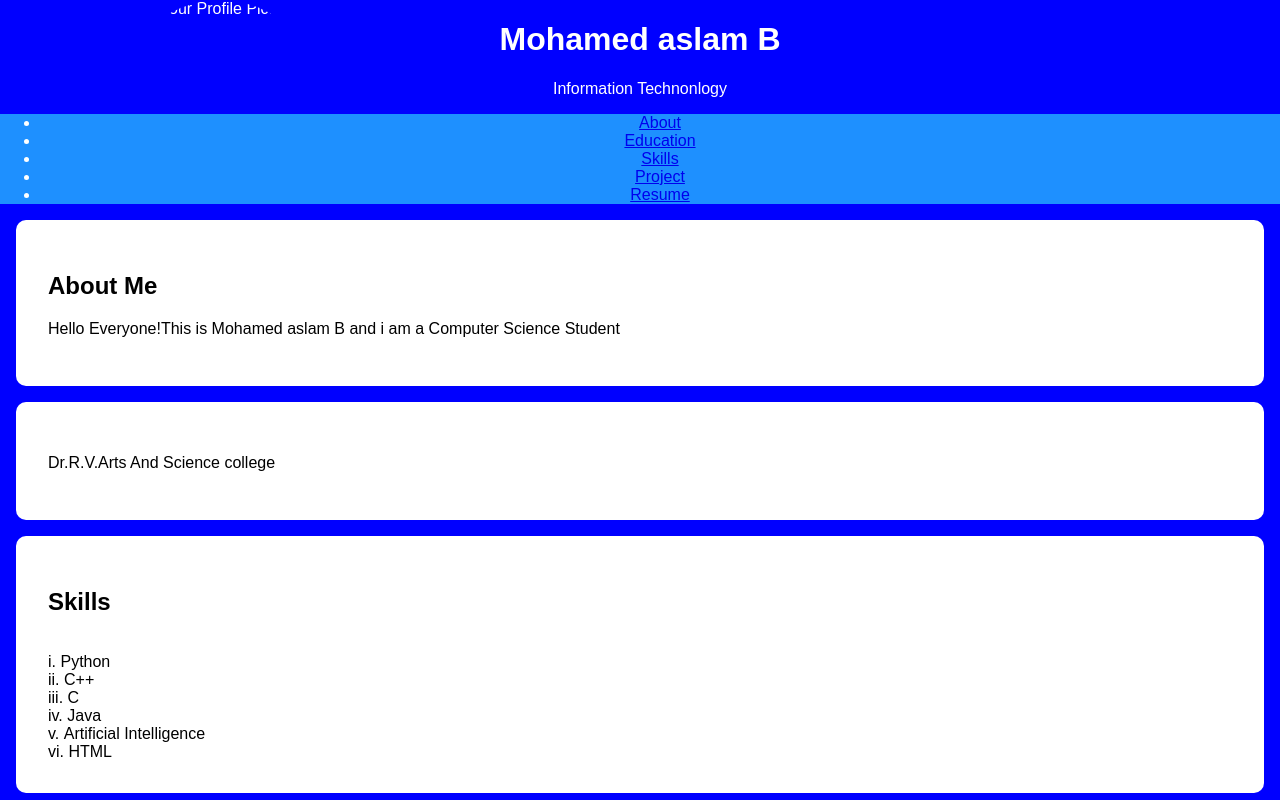
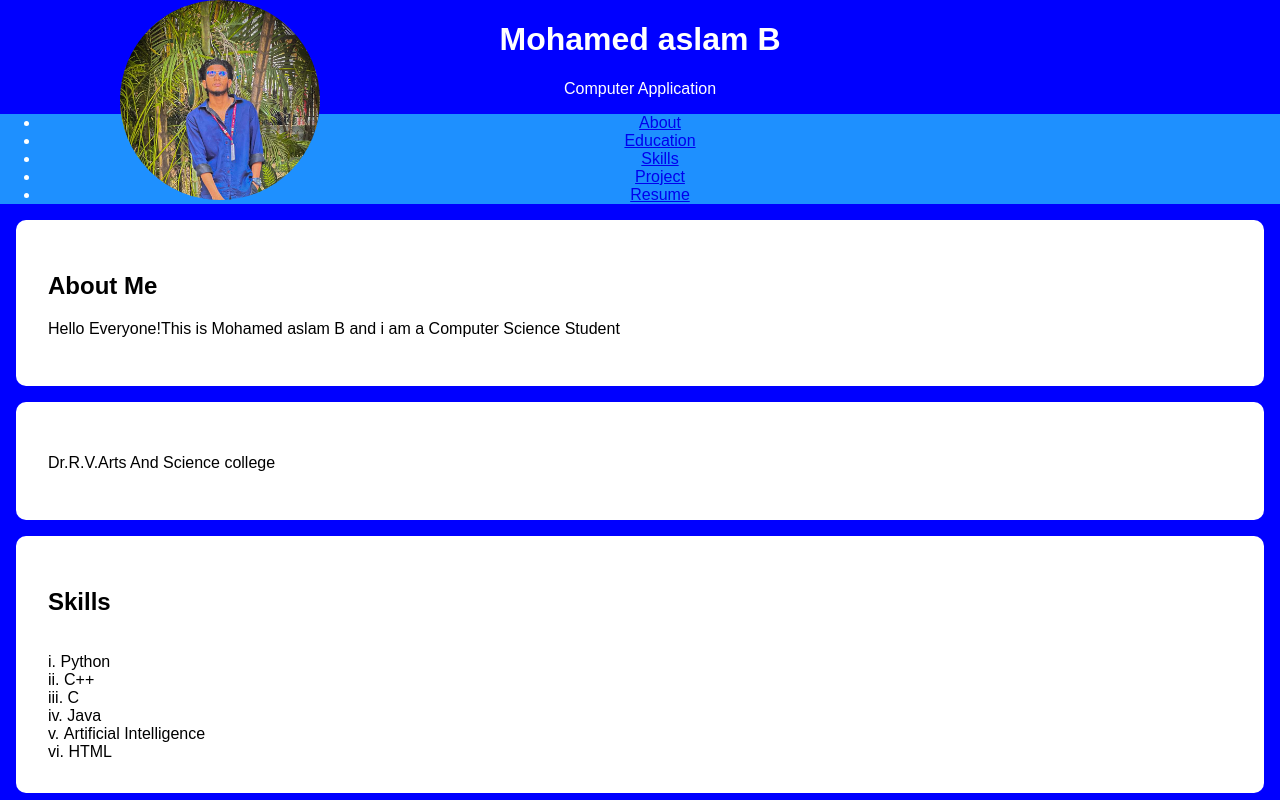
Before and after one commit to Bmohamedaslam/digitalprotfolios, a plain HTML site: page index.html in a window 1280 px wide. Shown: the top 800 px of the page. Drawn offline with Linux system fonts and the light colour scheme.

Commit message:
Update index.html

```diff
--- a/index.html
+++ b/index.html
@@ -82,9 +82,9 @@
     <header>
         <div class="header-content">
             <!-- Add your profile picture here -->
-            <img src="/storage/emulated/999/Android/media/com.whatsapp/WhatsApp/Media/WhatsApp Documents/IMG-20231017-WA0116.jpg"alt="Your Profile Picture"class="profile-picture">
+            <img src="aslam.jpeg"alt="Your Profile Picture"class="profile-picture">
             <h1>Mohamed aslam B</h1>
-            <p>Information Technonlogy</p>
+            <p>Computer Application</p>
         </div>
     </header>
 
```
